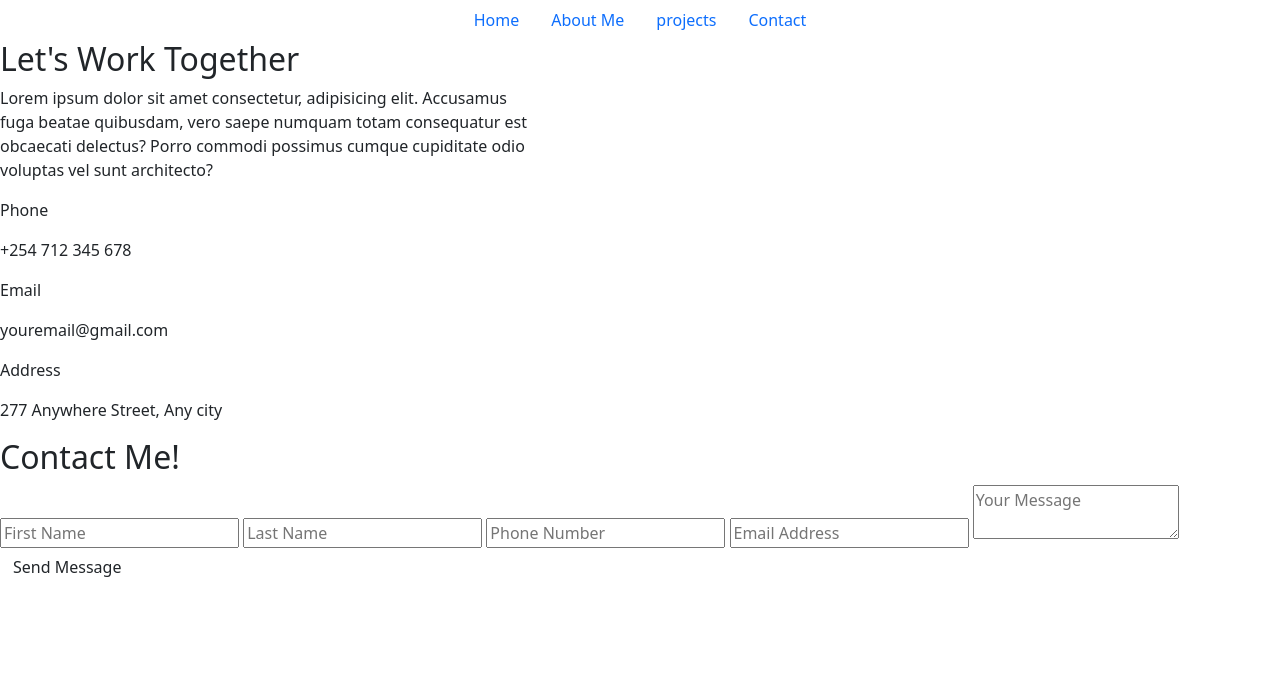
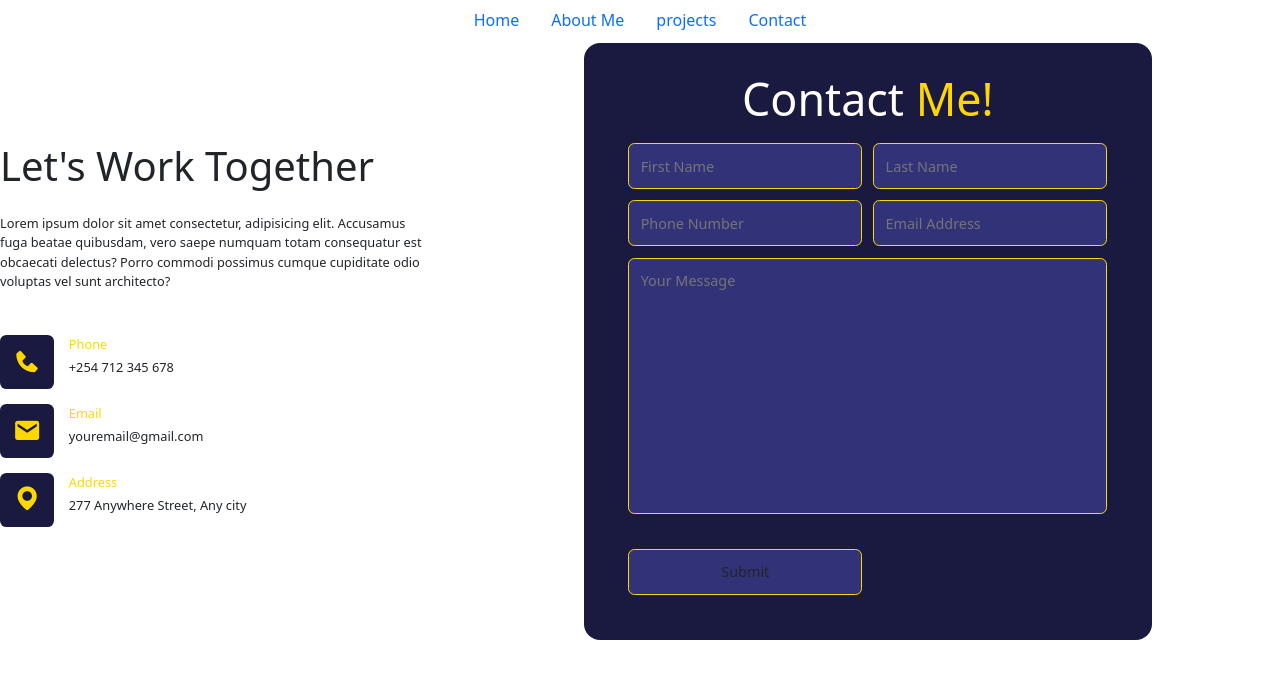
Before and after one commit to La-sage2774/portfolio.io, a plain HTML site: page index.html in a window 1280 px wide. Drawn offline with nearby package versions, Linux system fonts and the light colour scheme.

Commit message:
All contact'

```diff
--- a/index.html
+++ b/index.html
@@ -5,6 +5,7 @@
     <meta name="viewport" content="width=device-width, initial-scale=1.0">
     <link href="https://cdn.jsdelivr.net/npm/bootstrap@5.3.6/dist/css/bootstrap.min.css" rel="stylesheet" integrity="sha384-4Q6Gf2aSP4eDXB8Miphtr37CMZZQ5oXLH2yaXMJ2w8e2ZtHTl7GptT4jmndRuHDT" crossorigin="anonymous">
      <link rel="stylesheet" href="style.css">
+     <link rel="stylesheet" href="https://unpkg.com/boxicons@2.1.4/css/boxicons.min.css">
     <title>Document</title>
 </head>
 <body>
@@ -60,9 +61,8 @@
                       <input type="number" placeholder="Phone Number" required>
                       <input type="email" placeholder="Email Address" required>
                       <textarea name="" id="" placeholder="Your Message" required></textarea>
-
+                       <input type="submit" class="btn">
                     </div>
-                    <button type="submit" class="btn">Send Message</button>
                   </form>
                   </div>
            </div>
--- a/style.css
+++ b/style.css
@@ -0,0 +1,92 @@
+ .contact-container{
+    display: grid;
+    grid-template-columns: 1fr 1.3fr;
+    gap: 3rem;
+ }
+
+ .contact-container .contact-box:first-child{
+    align-self: center;
+ }
+
+ .contact-box h2{
+    font-size: 2.5rem;
+ }
+
+ .contact-box p{
+    font-size: 0.8rem;
+ }
+ .contact-box .desc{
+    margin: 1.5rem 0 2.5rem;
+ }
+
+ .contact-box .contact-detail{
+    display: flex;
+    align-items: center;
+    margin: 0.4rem 0;
+ }
+
+ .contact-detail i{
+    display: inline-flex;
+    background: #1A1A40;
+    color: #FFD700;
+    font-size: 1.8rem;
+    padding: 0.8rem;
+    border-radius: .4rem;
+    margin-right: 0.9rem;
+ }
+
+ .contact-detail .detail p:first-child{
+    color: #FFD700;
+    margin: 0.25rem 0;
+ }
+
+ .contact-box form{
+    background: #1A1A40;
+    padding: 1.8rem 2.8rem 2.8rem;
+    border-radius: 1rem;
+    text-align: center;
+    margin-right: 8rem;
+    margin-top: 0.2rem;
+ }
+
+ .contact-box .contact-heading{
+    font-size: 2.8rem;
+    margin-bottom: 1.1rem;
+    color: #fff;
+ }
+
+ .contact-box .field-box{
+    display: grid;
+    grid-template-columns: repeat(2, 1fr);
+    gap: 0.7rem;
+ }
+
+ .contact-box .field-box input,
+ .contact-box .field-box textarea{
+    padding: 0.7rem;
+    background: #323279;
+    border: .11rem solid #FFD700;
+    border-radius: .4rem;
+    font-size: 0.9rem;
+ }
+
+ .contact-box .field-box textarea{
+    grid-column: 1 / -1;
+    height: 16rem;
+    resize: none;
+ }
+
+ .contact-box .field-box input:focus,
+ .contact-box .field-box textarea:focus{
+    border-color: #FFD700;
+ }
+
+ .contact-box .btn{
+    margin-top: 1.5rem;
+    cursor: pointer;
+    border-radius: 35rem;
+ }
+
+ .contact-box .contact-heading span{
+    color: #FFD700;
+ }
```
